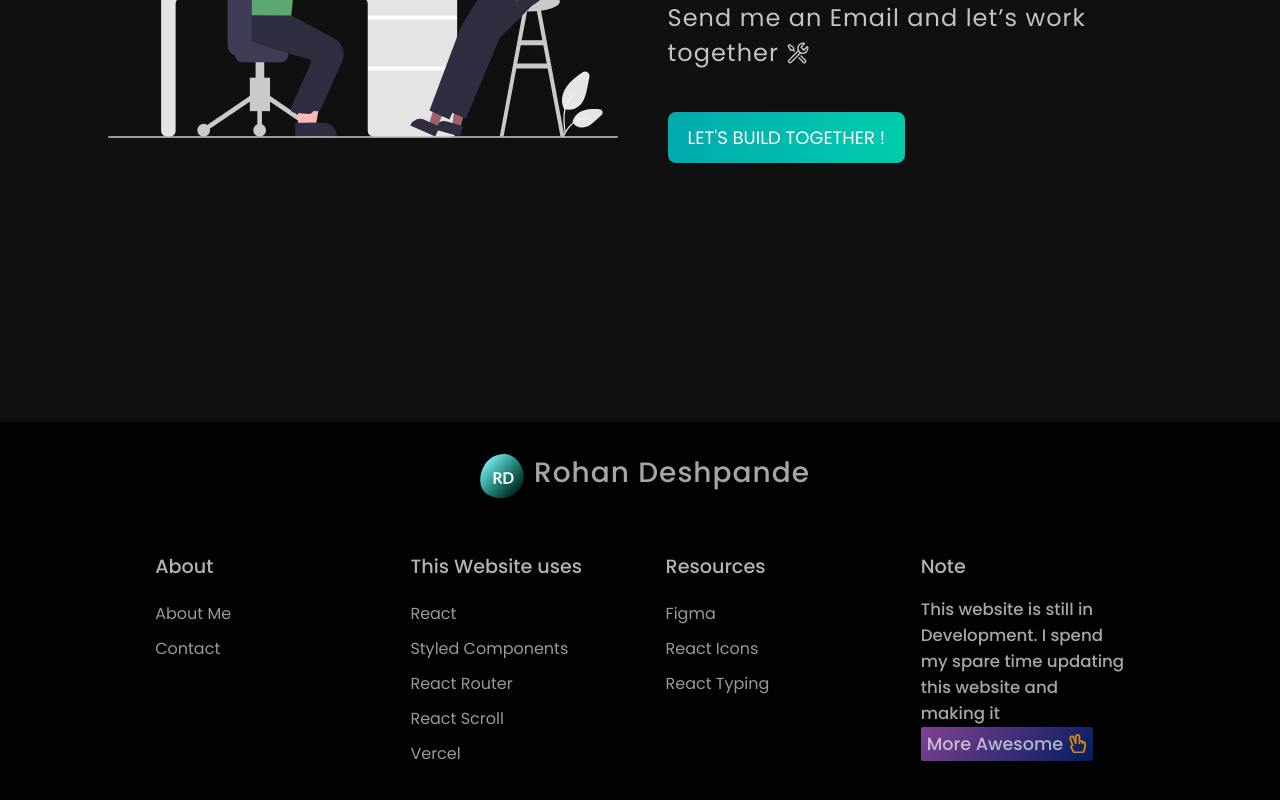
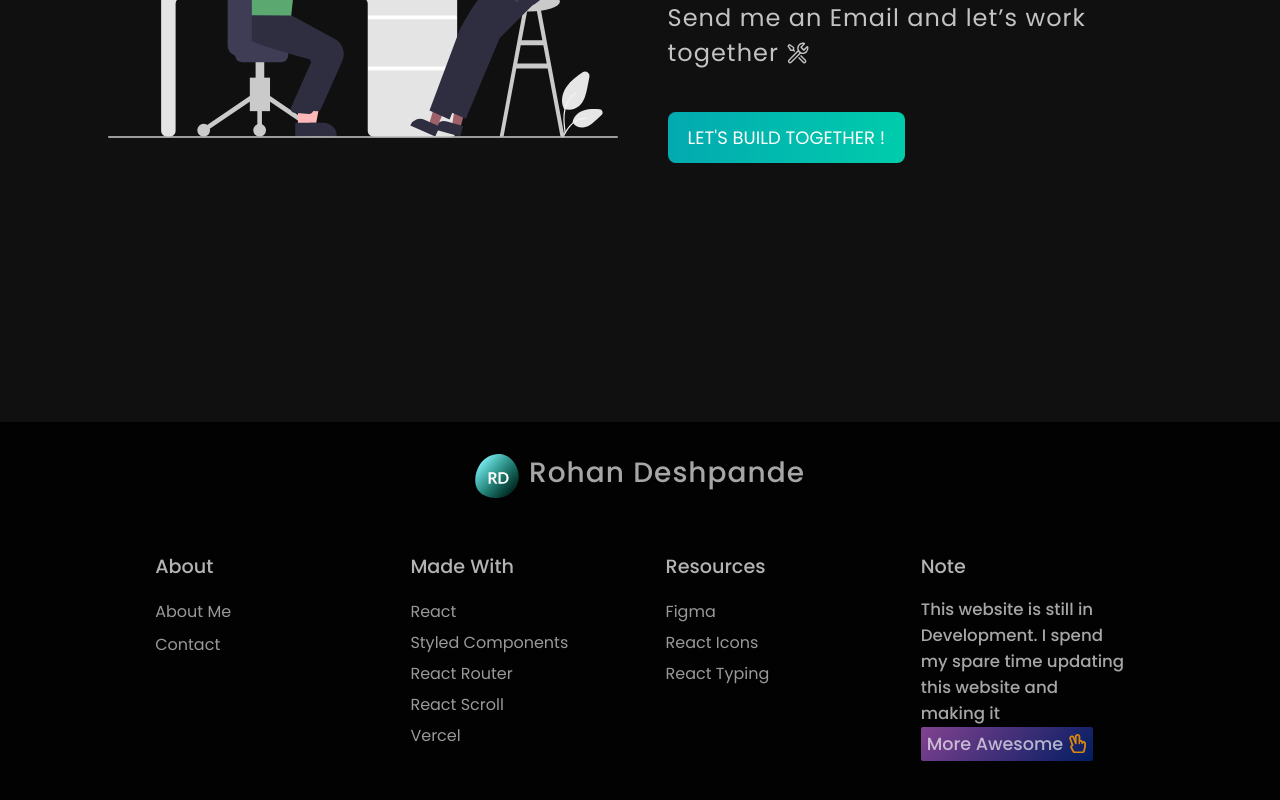
Before and after one commit to deshpande-rohan/rohan.dev, a React (Create React App) app: page / in a window 1280 px wide. Shown: the part 4377-5177 px from the top of the page. Built offline with nearby package versions, Linux system fonts and the light colour scheme.

Commit message:
fixed styles in Footer

```diff
--- a/src/Components/Footer/FooterElements.js
+++ b/src/Components/Footer/FooterElements.js
@@ -44,12 +44,14 @@ export const FooterHead = styled.div`
     & > img {
         width: 44px;
         height: 44px;
-        margin: 2px 10px;
+        margin: 2px 10px 2px 0;
         cursor: pointer;
 
         @media only screen and (max-width: 520px) {
-            width: 38px;
-            height: 38px;
+            width: 34px;
+            height: 34px;
+            transform: translateY(-4px);
+            margin: 2px 6px 2px 0;
         }
     }
 
@@ -66,7 +68,7 @@ export const Name = styled.h2`
     color: rgba(255, 255, 255, 0.65);
 
     @media only screen and (max-width: 520px) {
-        font-size: 1.50rem;
+        font-size: 1.20rem;
     }
 `;
 
@@ -85,9 +87,9 @@ export const LinksWrapper = styled.div`
     }
 
     @media only screen and (max-width: 520px) {
-        grid-template-columns: repeat(2, minmax(160px, 180px));
+        grid-template-columns: repeat(2, minmax(140px, 180px));
         grid-template-rows: repeat(2, 230px);
-        grid-row-gap: 1.5rem;
+        grid-row-gap: 0.5rem;
         grid-column-gap: 0;
     }
 `;
@@ -106,6 +108,7 @@ export const SectionTitle = styled.h2`
     font-weight: 500;
     color: rgba(255, 255, 255, 0.70);
     cursor: pointer;
+    white-space: nowrap;
     margin-bottom: 16px;
     transition: .3s;
 
@@ -114,14 +117,14 @@ export const SectionTitle = styled.h2`
     }
 
     @media only screen and (max-width: 520px) {
-        font-size: 1.1rem;
-        margin-bottom: 13px;
+        font-size: 1rem;
+        margin-bottom: 12px;
     }
 `;
 
 export const Link = styled(LinkScroll)`
     display: inline-block;
-    padding: 4px 0;
+    padding: 2px 0;
     font-size: 1rem;
     text-decoration: none;
     font-weight: 400;
@@ -181,7 +184,6 @@ export const Tip = styled.p`
     & span {
         display: inline-block;
         font-size: 1.1rem;
-        background: rgba(255, 255, 255, 0.4);
         padding: 4px 6px;
         border-radius: 2px;
         white-space: nowrap;
@@ -196,6 +198,7 @@ export const Tip = styled.p`
 
         @media only screen and (max-width: 520px) {
             font-size: 1rem;
+            padding: 3px;
         }
     }
 
--- a/src/Components/Footer/index.js
+++ b/src/Components/Footer/index.js
@@ -18,7 +18,7 @@ const Footer = () => {
                             <LinkRoute to="/contact">Contact</LinkRoute>
                         </LinkSection>
                         <LinkSection>
-                            <SectionTitle>This Website uses</SectionTitle>
+                            <SectionTitle>Made With</SectionTitle>
                             <Link>React</Link>
                             <Link>Styled Components</Link>
                             <Link>React Router</Link>
```
